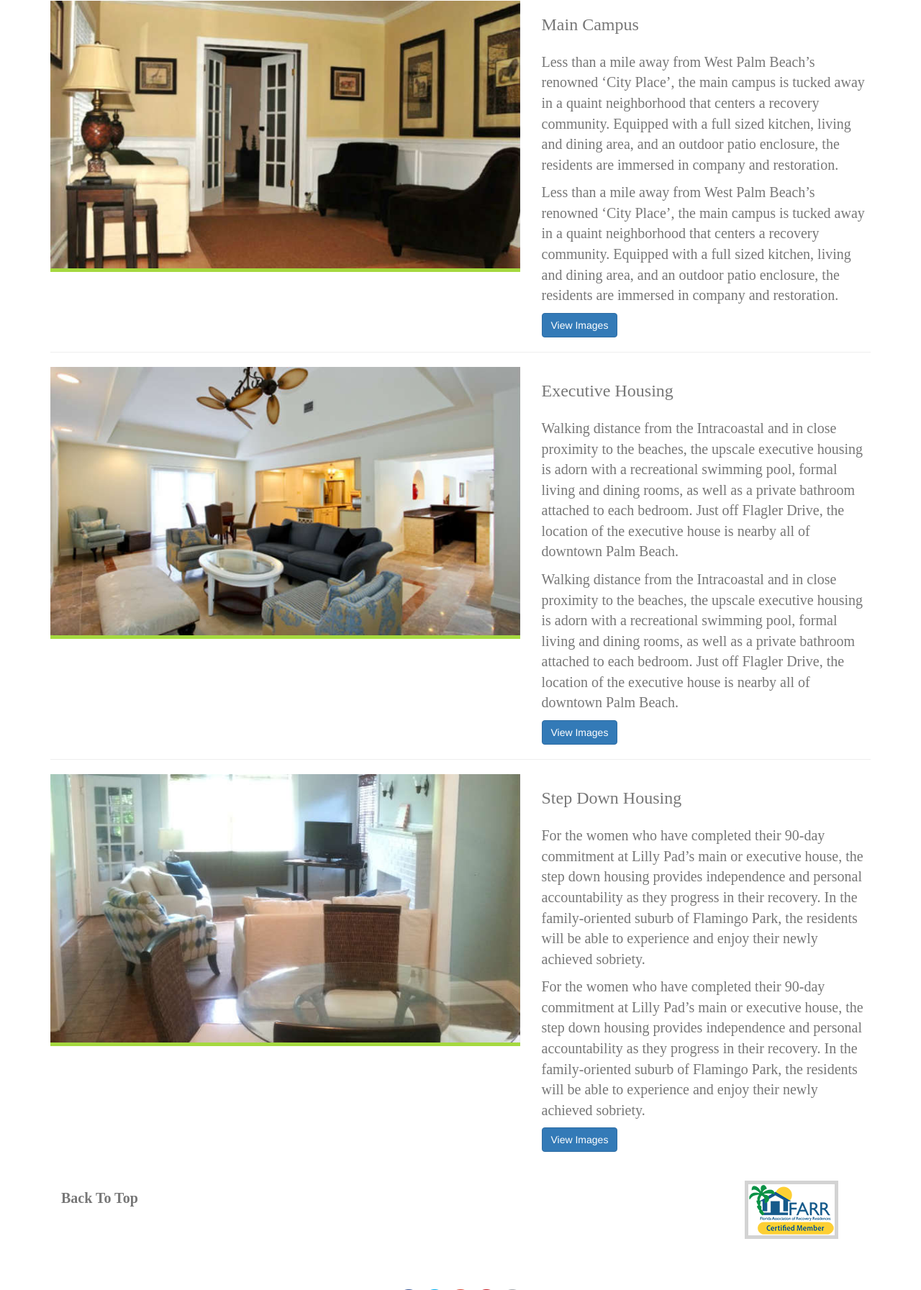
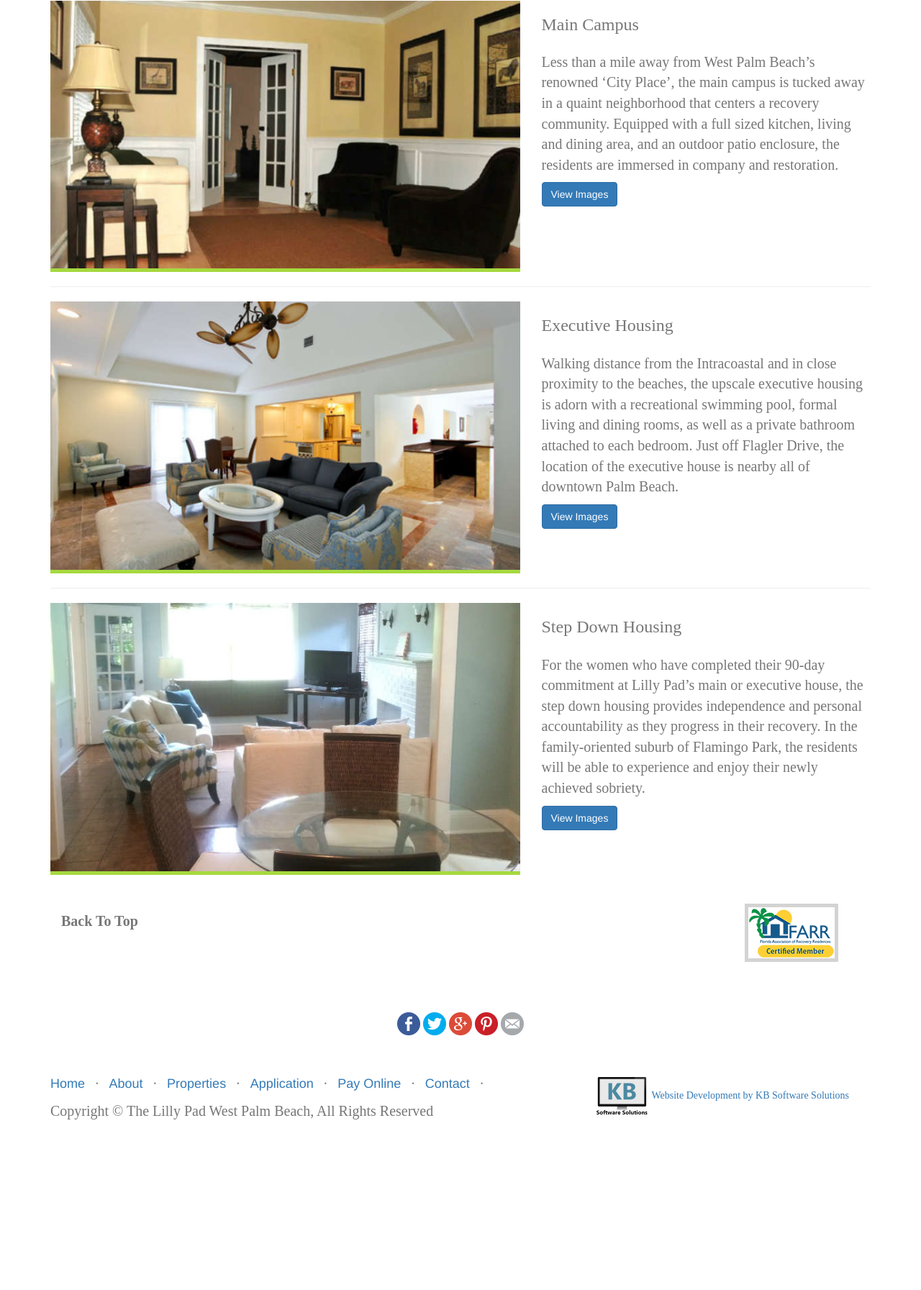
Before and after one commit to johnsonj561/Lilly-Pad, a PHP site: page /view/properties.php in a window 1280 px wide. Shown: the part 241-2034 px from the top of the page at 72% size. After the commit the page ends 1797 px from the top, so only its background shows below. Run offline with PHP 8.4, Linux system fonts and the light colour scheme.

Commit message:
Duplicate text removed

```diff
--- a/view/properties.php
+++ b/view/properties.php
@@ -36,8 +36,6 @@
           <p>Less than a mile away from West Palm Beach’s renowned ‘City Place’, the main campus is tucked away in a quaint neighborhood
             that centers a recovery community. Equipped with a full sized kitchen, living and dining area, and an outdoor patio enclosure,
             the residents are immersed in company and restoration.</p>
-          <p>Less than a mile away from West Palm Beach’s renowned ‘City Place’, the main campus is tucked away in a quaint neighborhood that centers a recovery community.
-            Equipped with a full sized kitchen, living and dining area, and an outdoor patio enclosure, the residents are immersed in company and restoration.</p>
           <a class="btn btn-primary" href="main-campus.php">View Images</a>
       </div>
     </div>
@@ -56,8 +54,6 @@
         <p>Walking distance from the Intracoastal and in close proximity to the beaches, the upscale executive housing is adorn with
           a recreational swimming pool, formal living and dining rooms, as well as a private bathroom attached to each bedroom. Just
           off Flagler Drive, the location of the executive house is nearby all of downtown Palm Beach.</p>
-        <p>Walking distance from the Intracoastal and in close proximity to the beaches, the upscale executive housing is adorn with a recreational swimming pool, formal
-          living and dining rooms, as well as a private bathroom attached to each bedroom. Just off Flagler Drive, the location of the executive house is nearby all of downtown Palm Beach.</p>
         <a class="btn btn-primary" href="executive.php">View Images</a>
     </div>
     </div>
@@ -75,8 +71,6 @@
       <p>For the women who have completed their 90-day commitment at Lilly Pad’s main or executive house, the step down housing provides
         independence and personal accountability as they progress in their recovery. In the family-oriented suburb of Flamingo Park,
         the residents will be able to experience and enjoy their newly achieved sobriety.</p>
-      <p>For the women who have completed their 90-day commitment at Lilly Pad’s main or executive house, the step down housing provides independence and personal accountability as they
-        progress in their recovery. In the family-oriented suburb of Flamingo Park, the residents will be able to experience and enjoy their newly achieved sobriety.</p>
       <a class="btn btn-primary" href="step-down.php">View Images</a>
   </div>
   </div>
```
